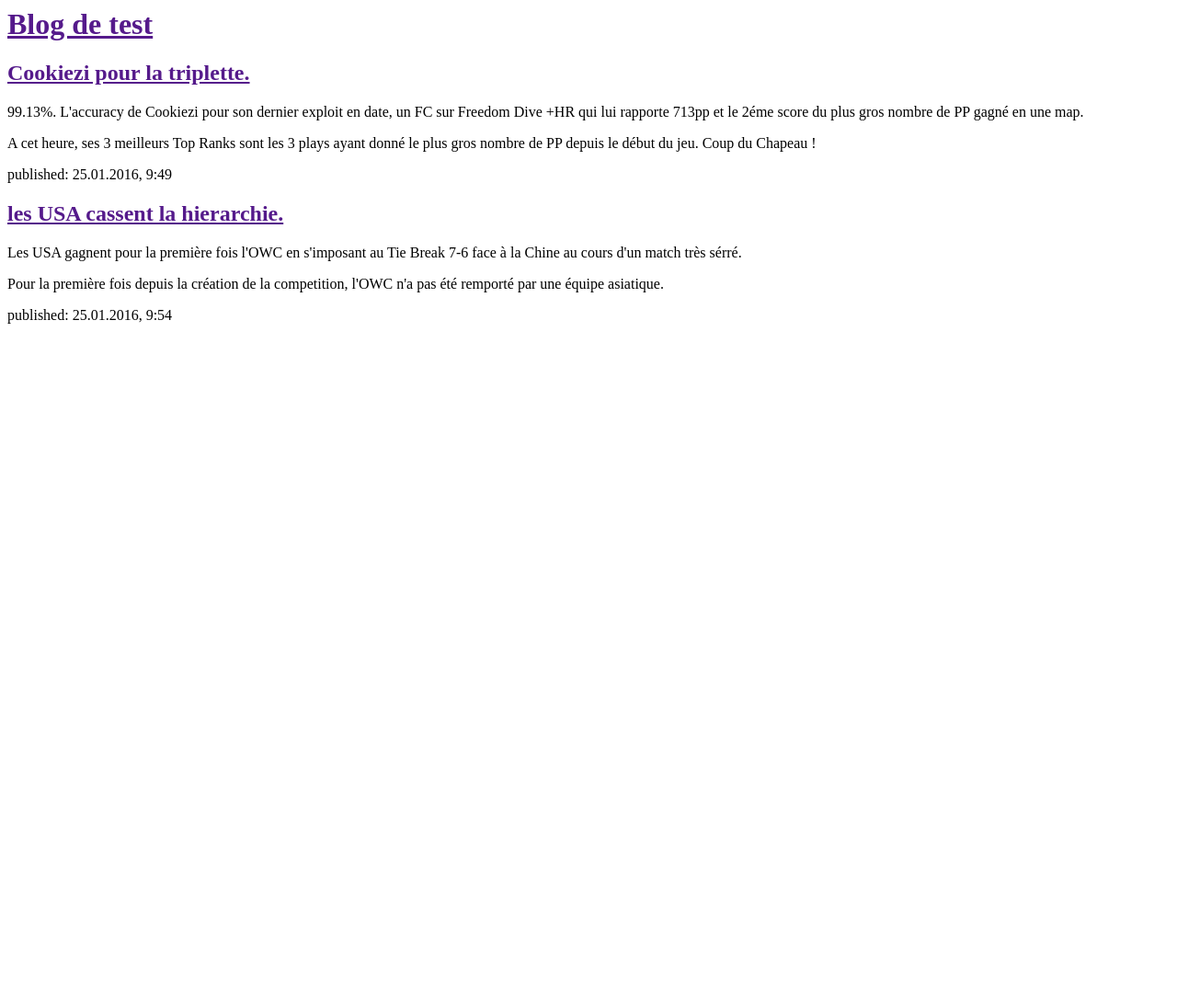
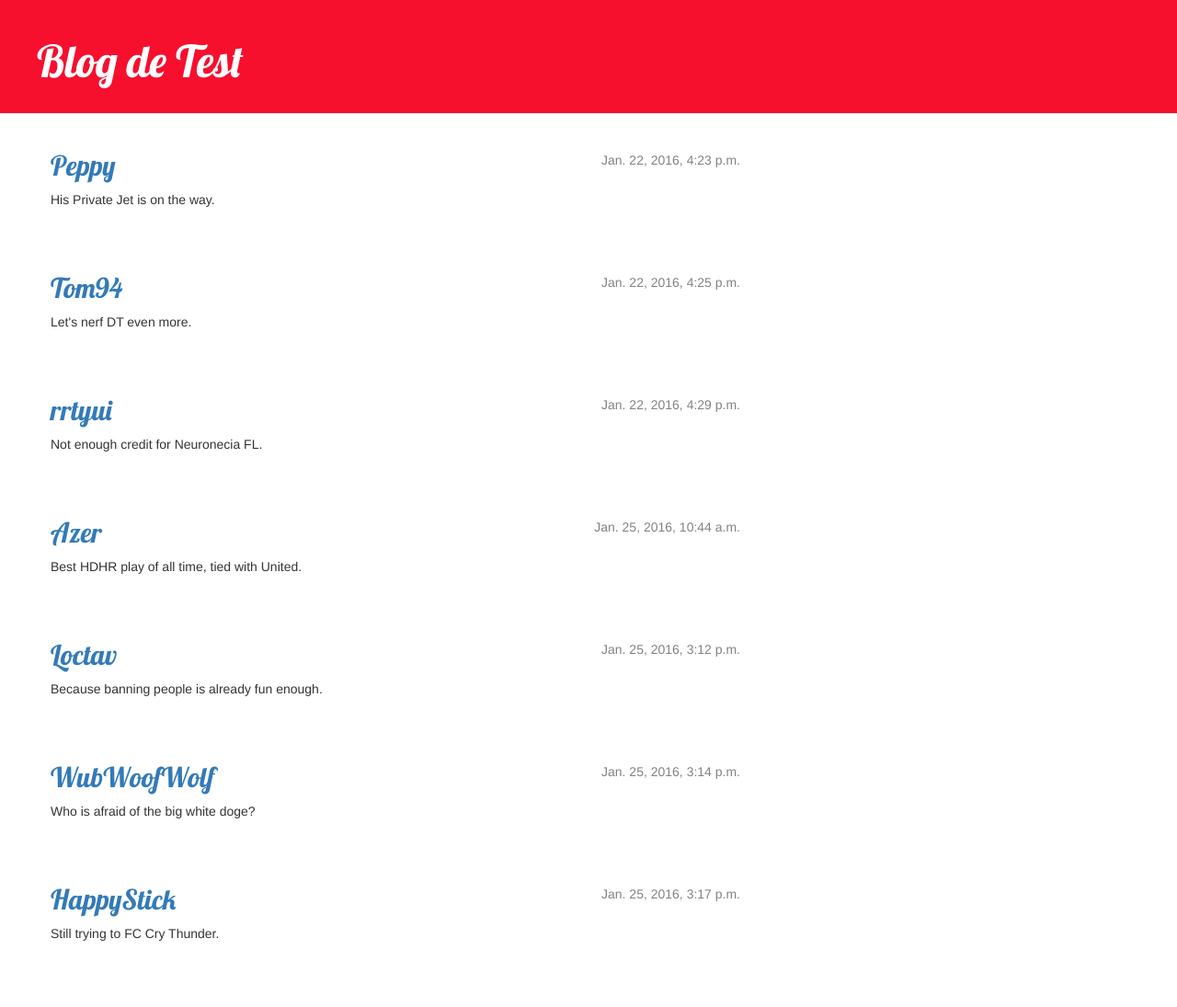
Before and after one commit to ChristopheTeixeira/web, a Django app: page / in a window 1280 px wide. Shown: the whole page at 92% size. Before the commit the page ends 352 px from the top, so only its background shows below. Run offline with Django 3.2, Linux system fonts and the light colour scheme; data comes from the database, SQL or seed files in the repository; both versions use the stored data as it was after the commit; some libraries are stand-ins or nearby versions.

Commit message:
template part 2

```diff
--- a/blog/models.py
+++ b/blog/models.py
@@ -5,6 +5,7 @@ from django.utils import timezone
 class Post(models.Model):
     author = models.ForeignKey('auth.User')
     title = models.CharField(max_length=200)
+    description = models.TextField()
     text = models.TextField()
     created_date = models.DateTimeField(
             default=timezone.now)
--- /dev/null
+++ b/blog/static/css/blog.css
@@ -0,0 +1,47 @@
+.page-header {
+    background-color: #f70f2E;
+    margin-top: 0;
+    padding: 20px 20px 20px 40px;
+}
+
+.page-header h1, .page-header h1 a, .page-header h1 a:visited, .page-header h1 a:active {
+    color: #ffffff;
+    font-size: 36pt;
+    text-decoration: none;
+}
+
+.content {
+    margin-left: 40px;
+}
+
+h1, h2, h3, h4 {
+    font-family: 'Lobster', cursive;
+}
+
+.date {
+    float: right;
+    color: #828282;
+}
+
+.save {
+    float: right;
+}
+
+.post-form textarea, .post-form input {
+    width: 100%;
+}
+
+.top-menu, .top-menu:hover, .top-menu:visited {
+    color: #ffffff;
+    float: right;
+    font-size: 26pt;
+    margin-right: 20px;
+}
+
+.post {
+    margin-bottom: 70px;
+}
+
+.post h1 a, .post h1 a:visited {
+    color: #000000;
+}
--- /dev/null
+++ b/blog/templates/blog/base.html
@@ -0,0 +1,25 @@
+{% load staticfiles %}
+
+<html>
+    <head>
+        <title>Blog Test</title>
+        <link rel="stylesheet" href="//maxcdn.bootstrapcdn.com/bootstrap/3.2.0/css/bootstrap.min.css">
+        <link rel="stylesheet" href="//maxcdn.bootstrapcdn.com/bootstrap/3.2.0/css/bootstrap-theme.min.css">
+        <link rel="stylesheet" href="{% static 'css/blog.css' %}">
+        <link href="http://fonts.googleapis.com/css?family=Lobster&subset=latin,latin-ext" rel="stylesheet" type="text/css">
+    </head>
+    <body>
+        <div class="page-header">
+            <h1><a href="/">Blog de Test</a></h1>
+        </div>
+
+        <div class="content container">
+            <div class="row">
+                <div class="col-md-8">
+                    {% block content %}
+                    {% endblock %}
+                </div>
+            </div>
+        </div>
+    </body>
+</html>
--- a/blog/templates/blog/post_list.html
+++ b/blog/templates/blog/post_list.html
@@ -1,26 +1,17 @@
+{% extends 'blog/base.html' %}
+
 <html>
-    <head>
-        <title>Blog Test</title>
-    </head>
     <body>
-        <div>
-            <h1><a href="">Blog de test</a></h1>
-        </div>
-
-        <div>
-
-            <h2><a href="">Cookiezi pour la triplette.</a></h2>
-            <p> 99.13%. L'accuracy de Cookiezi pour son dernier exploit en date, un FC sur Freedom Dive +HR qui lui rapporte 713pp et le 2éme score du plus gros nombre de PP gagné en une map. </p>
-            <p> A cet heure, ses 3 meilleurs Top Ranks sont les 3 plays ayant donné le plus gros nombre de PP depuis le début du jeu. Coup du Chapeau !</p>
-            <p>published: 25.01.2016, 9:49</p>
-        </div>
-
-        <div>
-
-            <h2><a href="">les USA cassent la hierarchie.</a></h2>
-            <p> Les USA gagnent pour la première fois l'OWC en s'imposant au Tie Break 7-6 face à la Chine au cours d'un match très sérré.</p>
-            <p> Pour la première fois depuis la création de la competition, l'OWC n'a pas été remporté par une équipe asiatique. </p>
-            <p>published: 25.01.2016, 9:54</p>
-        </div>
+         {% block content %}
+            {% for post in posts %}
+                <div class="post">
+                    <div class="date">
+                        {{ post.published_date }}
+                    </div>
+                    <h2><a href="{% url 'post_detail' pk=post.pk %}">{{ post.title }}</a></h2>
+                    <p>{{ post.description|linebreaks }}</p>
+                </div>
+            {% endfor %}
+         {% endblock content %}
     </body>
 </html>
--- a/blog/urls.py
+++ b/blog/urls.py
@@ -3,4 +3,6 @@ from . import views
 
 urlpatterns = [
     url(r'^$', views.post_list, name='post_list'),
+    url(r'^$', views.post_list, name='post_list'),
+    url(r'^post/(?P<pk>[0-9]+)/$', views.post_detail, name='post_detail'),
 ]
--- a/blog/views.py
+++ b/blog/views.py
@@ -1,4 +1,11 @@
-from django.shortcuts import render
+from django.utils import timezone
+from .models import Post
+from django.shortcuts import render, get_object_or_404
 
 def post_list(request):
-    return render(request, 'blog/post_list.html', {})
+    posts = Post.objects.filter(published_date__lte=timezone.now()).order_by('published_date')
+    return render(request, 'blog/post_list.html', {'posts': posts})
+
+def post_detail(request, pk):
+    post = get_object_or_404(Post, pk=pk)
+    return render(request, 'blog/post_detail.html', {'post': post})
--- a/web/urls.py
+++ b/web/urls.py
@@ -1,5 +1,6 @@
 from django.conf.urls import include, url
 from django.contrib import admin
+from blog import views
 
 urlpatterns = [
     url(r'^admin/', include(admin.site.urls)),
```
Also changed, not shown: blog/templates/blog/post_detail.html (added, +16 -0 lines), blog/migrations/0002_post_description.py (added), db.sqlite3.
